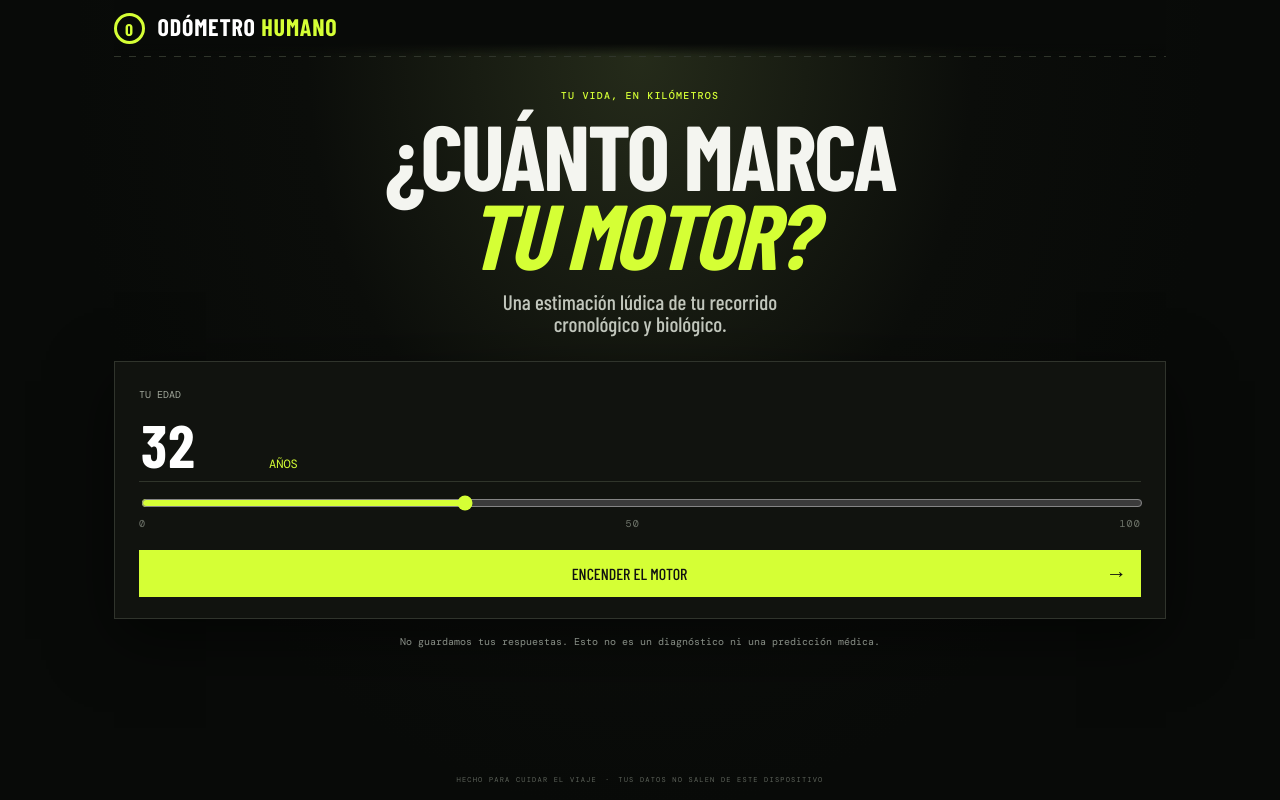
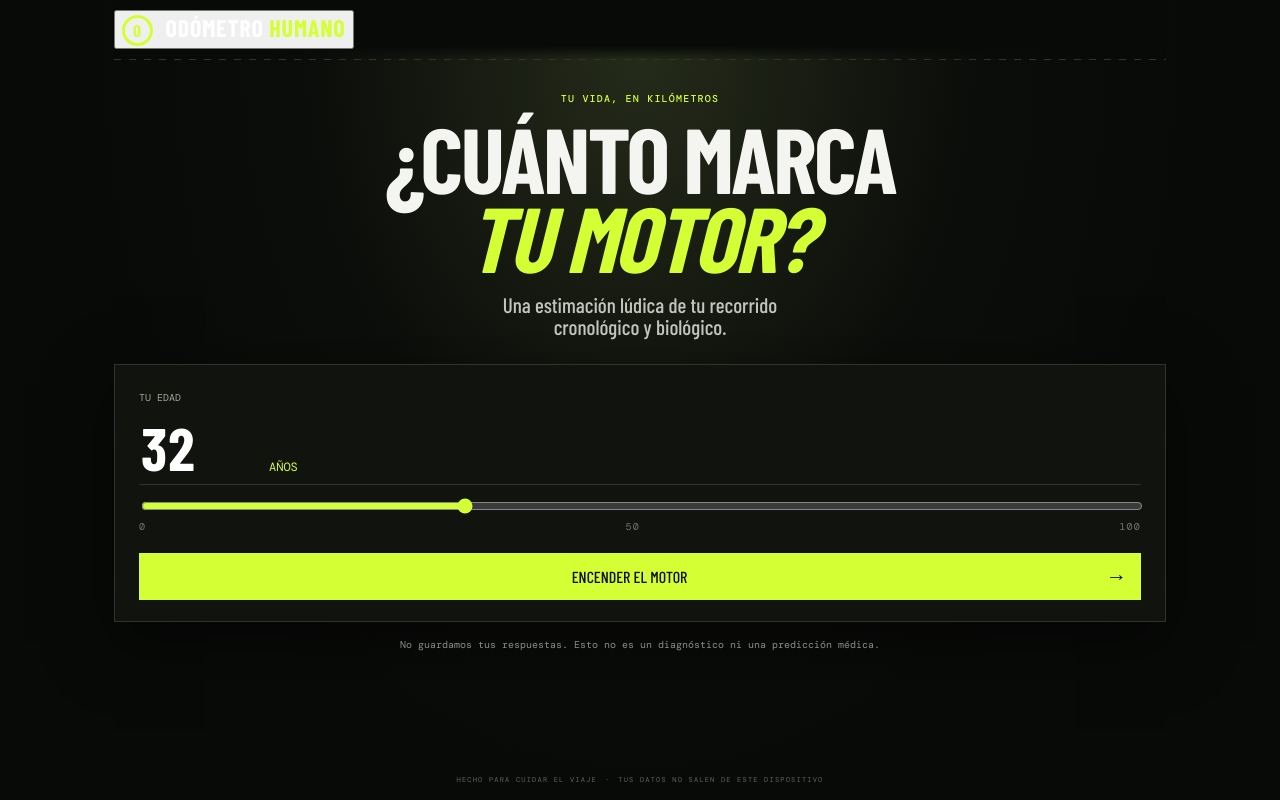
Before and after one commit to anonapps/odometro-humano, a Next.js app: page / in a window 1280 px wide. Built offline with nearby package versions, Linux system fonts and the light colour scheme; a web font is replaced by a local one.

Commit message:
fix result layout and home reset

```diff
--- a/app/page.tsx
+++ b/app/page.tsx
@@ -1,6 +1,5 @@
 'use client';
 
-import Link from 'next/link';
 import { FormEvent, useMemo, useState } from 'react';
 
 const KM_PER_YEAR = 5000;
@@ -110,7 +109,7 @@ export default function Home() {
 
   return (
     <main className="shell">
-      <header><Link className="brand" href="/" aria-label="Odómetro Humano, inicio"><span className="brand-mark">O</span> ODÓMETRO <em>HUMANO</em></Link></header>
+      <header><button className="brand" type="button" onClick={reset} aria-label="Odómetro Humano, reiniciar análisis"><span className="brand-mark">O</span> ODÓMETRO <em>HUMANO</em></button></header>
       <div id="top" className="road-line" />
 
       {screen === 'start' && <section className="hero">
@@ -144,8 +143,12 @@ export default function Home() {
       </section>}
 
       {screen === 'result' && <section className="result">
-        <p className="eyebrow">LECTURA COMPLETADA</p>
         <h2>El mecánico de<br /><i>turno dice:</i></h2>
+        <div className="result-summary">
+          <div><span>KM CRONOLÓGICOS</span><strong>{formatKm(chronological)} <small>KM</small></strong></div>
+          <div><span>KM BIOLÓGICOS</span><strong>{formatKm(biological)} <small>KM</small></strong></div>
+          <div className={`overall-status ${status.tone}`}><span>{status.label}</span><b>{deltaKm < 0 ? '−' : '+'}{formatKm(Math.abs(deltaKm))} <small>KM</small></b></div>
+        </div>
         <div className="result-panel">
           <div className="systems-header"><span>SISTEMAS</span><span>ESTADO</span></div>
           <div className="systems-list">
@@ -160,12 +163,7 @@ export default function Home() {
             })}
           </div>
         </div>
-        <div className="result-summary">
-          <div><span>KM CRONOLÓGICOS</span><strong>{formatKm(chronological)} <small>KM</small></strong></div>
-          <div><span>KM BIOLÓGICOS</span><strong>{formatKm(biological)} <small>KM</small></strong></div>
-          <div className={`overall-status ${status.tone}`}><span>{status.label}</span><b>{deltaKm < 0 ? '−' : '+'}{formatKm(Math.abs(deltaKm))} <small>KM</small></b></div>
-        </div>
-        <button className="restart" onClick={reset}>↻ CALCULAR DE NUEVO</button>
+        <button className="restart" type="button" onClick={reset}>↻ CALCULAR DE NUEVO</button>
         <p className="disclaimer">Un juego para hablar de prevención, no una herramienta clínica. Consulta a profesionales para decisiones sobre tu salud.</p>
       </section>}
       <footer><span>HECHO PARA CUIDAR EL VIAJE</span><span>·</span><span>TUS DATOS NO SALEN DE ESTE DISPOSITIVO</span></footer>
```
